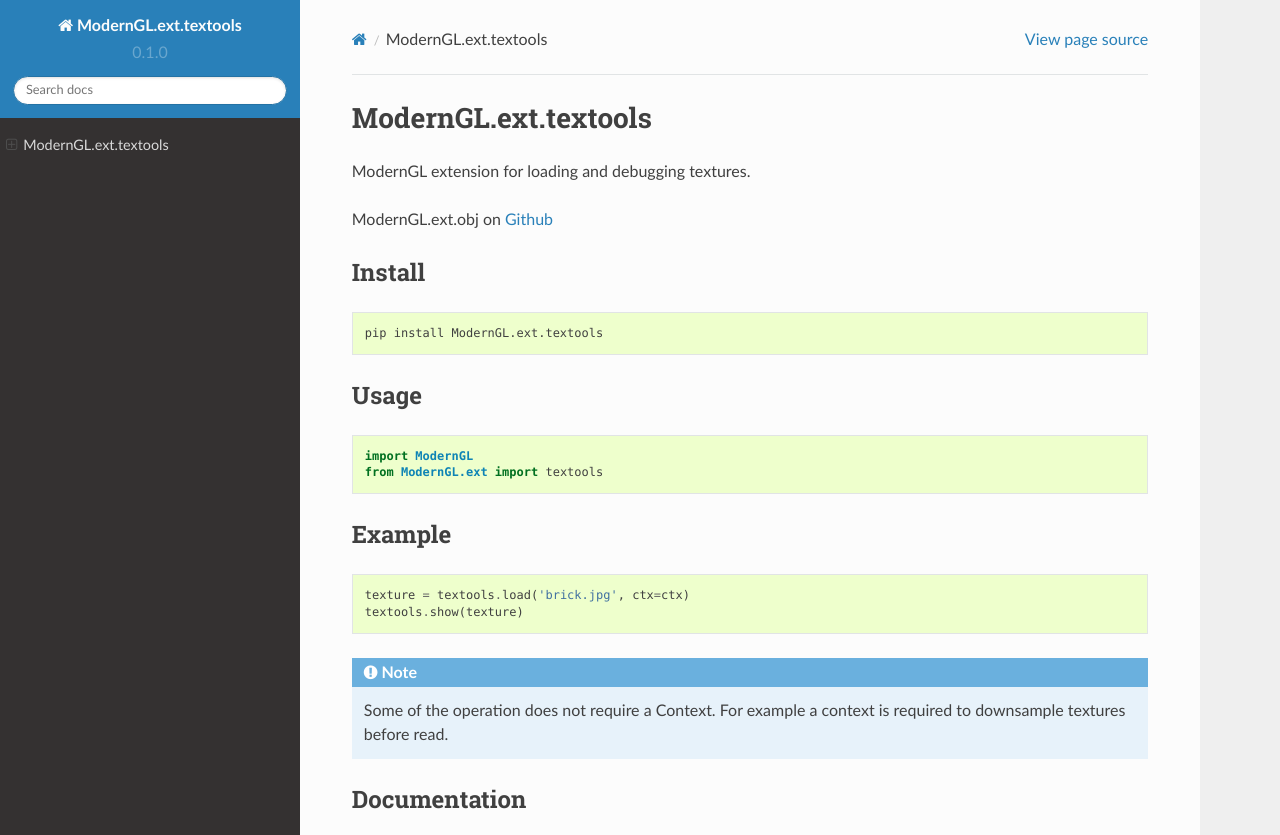
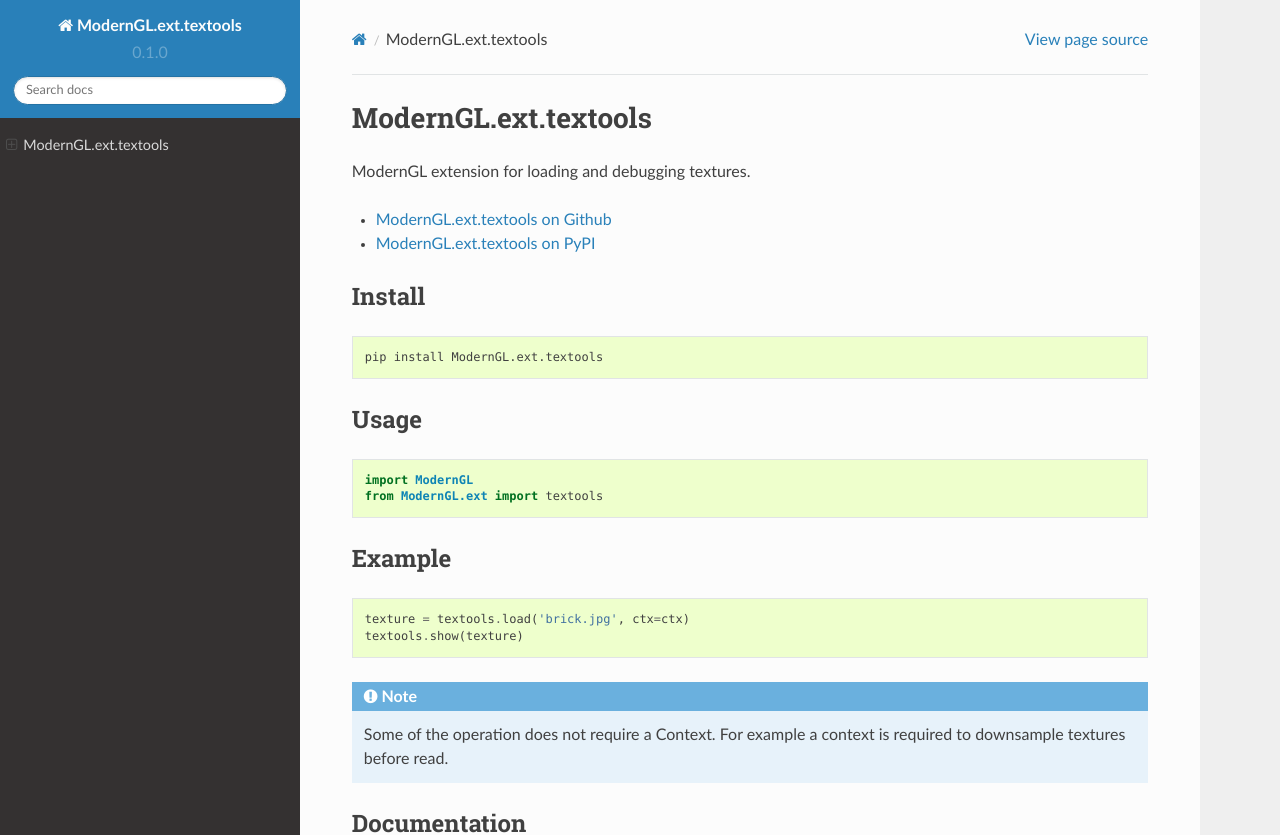
Before and after one commit to cprogrammer1994/ModernGL.ext.textools, a Sphinx documentation site: the page built from docs/index.rst, in a window 1280 px wide and 900 px high, cut to the strip 0-835 px from the top of the window. Built offline with Sphinx 7.4.7 and the Read the Docs theme 2.0.0, drawn with Linux system fonts in a browser that asks for light colours.

Commit message:
organize files

```diff
--- a/docs/index.rst
+++ b/docs/index.rst
@@ -3,7 +3,8 @@
 
 ModernGL extension for loading and debugging textures.
 
-ModernGL.ext.obj on `Github <https://github.com/cprogrammer1994/ModernGL.ext.textools>`_
+- `ModernGL.ext.textools on Github <https://github.com/cprogrammer1994/ModernGL.ext.textools>`_
+- `ModernGL.ext.textools on PyPI <https://pypi.python.org/pypi/ModernGL.ext.textools>`_
 
 Install
 -------
```
Also changed, not shown: README.md (+1 -0 lines), 1 other file.
